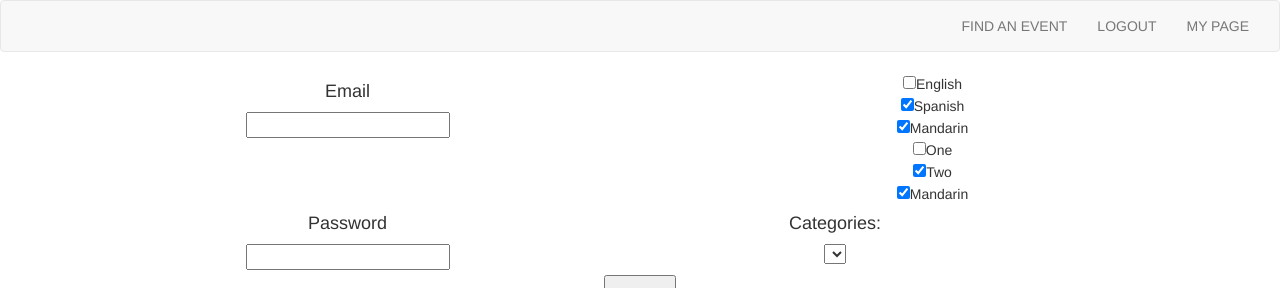
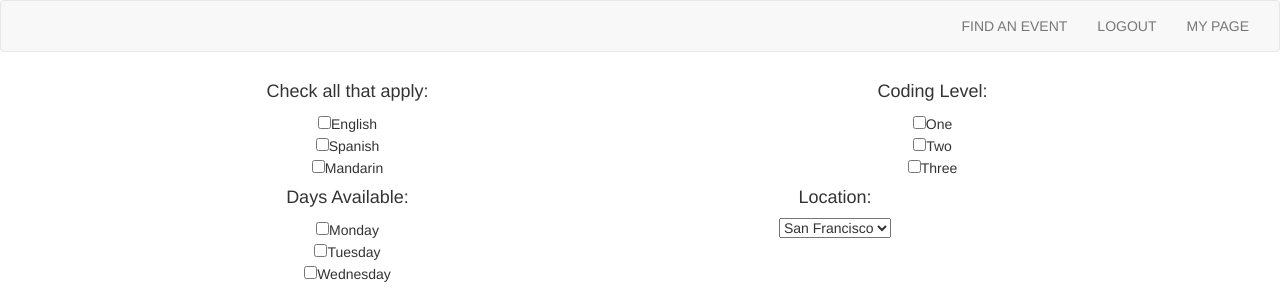
Before and after one commit to cgsarfati/WoMentor, a Flask app: template templates/register.html in a window 1280 px wide. Shown: the top 288 px of the page. Run offline with Flask 2, Linux system fonts and the light colour scheme; the template is opened without the code that fills it, so the values that code supplies are empty; parts of the project's set-up code (start-up, migrations or seed data) failed here and were passed over; some libraries are stand-ins or nearby versions.

Commit message:
updated register template

```diff
--- a/templates/register.html
+++ b/templates/register.html
@@ -3,42 +3,37 @@
 {% block content %}
 <div class="container">
     <div class="row">
-        <form id="loginForm" action="/login" method="POST">
-
-            <div>
-                <label class="col-lg-6 col-md-6 col-sm-6 col-xs-12" align="center">
-                    <div id="emailText"><h4>Email</h4></div>
-                    <input id="email" align="center" type="email" name="email">
-                </label>
+        <form id="registerForm" action="/register" method="POST">
+            <div class="col-lg-6 col-md-6 col-sm-6 col-xs-12" align="center">
+                <h4>Check all that apply:</h4>
+                    <input type="checkbox" name="english" value="english">English<br>
+                    <input type="checkbox" name="spanish" value="spanish">Spanish<br>
+                    <input type="checkbox" name="mandarin" value="mandarin">Mandarin<br>
+            </div>
+            <div class="col-lg-6 col-md-6 col-sm-6 col-xs-12" align="center">
+                <h4>Coding Level:</h4>
+                    <input type="checkbox" name="one" value="one">One<br>
+                    <input type="checkbox" name="two" value="two">Two<br>
+                    <input type="checkbox" name="three" value="three">Three<br>
+            </div>
+            <div class="col-lg-6 col-md-6 col-sm-6 col-xs-12" align="center">
+                <h4>Days Available:</h4>
+                    <input type="checkbox" name="monday" value="monday">Monday<br>
+                    <input type="checkbox" name="tuesday" value="tuesday">Tuesday<br>
+                    <input type="checkbox" name="wednesday" value="wednesday">Wednesday<br>
+                    <input type="checkbox" name="thursday" value="thursday">Thursday<br>
+                    <input type="checkbox" name="friday" value="friday">Friday<br>
+                    <input type="checkbox" name="saturday" value="Saturday">Saturday<br>
+                    <input type="checkbox" name="sunday" value="sunday">Sunday<br>
             </div>
 
-            <div class="col-lg-6 col-md-6 col-sm-6 col-xs-12" align="center">
-                <form action="/register">
-                    <input type="checkbox" name="english" value="english">English<br>
-                    <input type="checkbox" name="spanish" value="spanish" checked>Spanish<br>
-                     <input type="checkbox" name="mandarin" value="mandarin" checked>Mandarin<br>
-                </form>
-            </div>
-              <div class="col-lg-6 col-md-6 col-sm-6 col-xs-12" align="center">
-                <form action="/register">
-                    <input type="checkbox" name="one" value="one">One<br>
-                    <input type="checkbox" name="two" value="two" checked>Two<br>
-                     <input type="checkbox" name="three" value="mandarin" checked>Mandarin<br>
-                </form>
-            </div>
-            <div>
-                <label class="col-lg-6 col-md-6 col-sm-6 col-xs-12" align="center">
-                    <div id="passwordText"><h4>Password</h4></div>
-                    <input id="password" type="password" name="password">
-                </label>
-            </div>
             <div class="col-lg-4 col-md-4 col-sm-4 col-xs-12" align="center" id="catDiv">
-                <div id="categoryText"><h4>Categories:</h4></div>
-                <select id="categories" name="cat_id">
-                    <option value="categories" name="category"></option>
-                    {% for category in cats %}
-                        <option  value="{{ category.c_id }}">{{ category.cat }}</option>
-                    {% endfor %}
+            <div id="categoryText"><h4>Location:</h4></div>
+                <select>
+                  <option value="sf">San Francisco</option>
+                  <option value="nbay">North Bay</option>
+                  <option value="peninsula">Peninsula</option>
+                  <option value="sbay">South Bay</option>
                 </select>
             </div>
             <div  class="col-lg-12 col-md-12 col-sm-12 col-xs-12" id="loginBtn" align="center">
```
